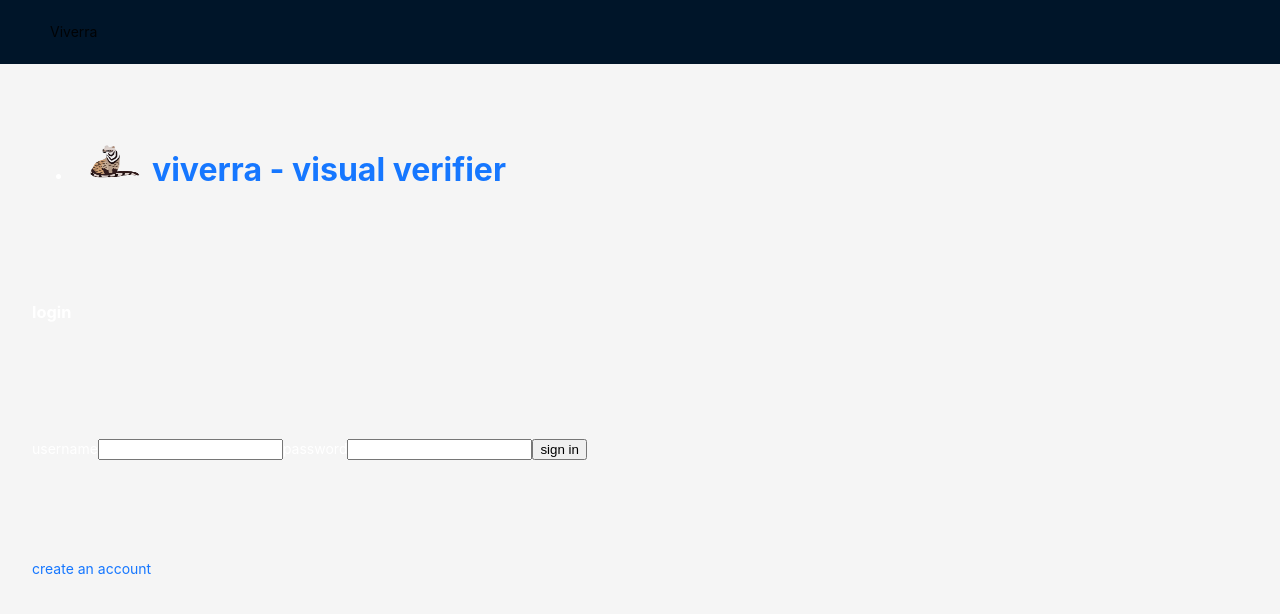
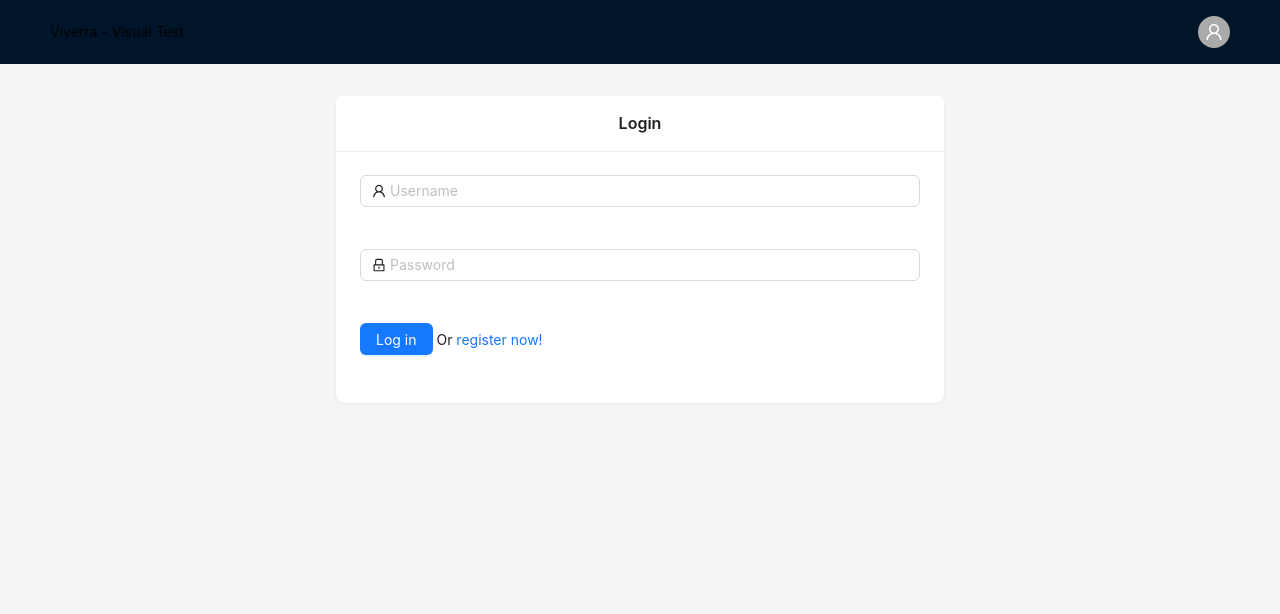
Before and after one commit to azzzub/viverra, a Next.js app: page /auth/login in a window 1280 px wide. Shown: the top 614 px of the page. Built offline with nearby package versions, Linux system fonts and the light colour scheme; no server answers.

Commit message:
add: new login and register

```diff
--- /dev/null
+++ b/pages/_app.module.css
@@ -0,0 +1,6 @@
+.header {
+    display: flex;
+    flex-direction: row;
+    justify-content: space-between;
+    align-items: center;
+}
--- a/pages/_app.tsx
+++ b/pages/_app.tsx
@@ -1,21 +1,23 @@
 // Prime react style
-import "primereact/resources/themes/lara-light-indigo/theme.css"; //theme
-import "primereact/resources/primereact.min.css"; //core css
-import "primeicons/primeicons.css"; //icons
+// import "primereact/resources/themes/lara-light-indigo/theme.css"; //theme
+// import "primereact/resources/primereact.min.css"; //core css
+// import "primeicons/primeicons.css"; //icons
 
 // Global style
 // import "@picocss/pico";
 import "../styles/globals.css";
+import styles from "./_app.module.css";
 
 // External
 import { QueryClient, QueryClientProvider } from "react-query";
-import { SessionProvider } from "next-auth/react";
+import { SessionProvider, signOut, useSession } from "next-auth/react";
 import { Toaster } from "react-hot-toast";
 import axios from "axios";
 
 // Next deps
 import type { AppProps } from "next/app";
-import { Layout } from "antd";
+import { Avatar, Dropdown, Layout, MenuProps, Typography } from "antd";
+import { UserOutlined } from "@ant-design/icons";
 
 axios.defaults.baseURL = process.env.NEXT_PUBLIC_BASE_URL;
 axios.defaults.withCredentials = true;
@@ -29,18 +31,44 @@ export default function App({
 }: AppProps) {
   const contentStyle: React.CSSProperties = {
     minHeight: "calc(100vh - 120px)",
-    lineHeight: '120px',
-    color: '#fff',
+    lineHeight: "120px",
+    color: "#fff",
     padding: "32px",
     float: "none",
   };
+
+  const items: MenuProps["items"] = [
+    {
+      key: "1",
+      label: <a onClick={() => {}}>My Team</a>,
+    },
+    {
+      key: "2",
+      label: <a onClick={() => signOut()}>Log Out</a>,
+    },
+  ];
 
   return (
     <>
       <Layout>
         <QueryClientProvider client={queryClient}>
           <SessionProvider session={session}>
-            <Layout.Header>Viverra</Layout.Header>
+            <Layout.Header className={styles.header}>
+              <Typography.Text>Viverra - Visual Test</Typography.Text>
+              <Dropdown
+                menu={{ items }}
+                placement="bottomRight"
+                arrow={{ pointAtCenter: true }}
+              >
+                <Avatar
+                  style={{
+                    backgroundColor: "#aaa",
+                    cursor: "pointer",
+                  }}
+                  icon={<UserOutlined rev={undefined} />}
+                />
+              </Dropdown>
+            </Layout.Header>
             <Layout.Content style={contentStyle}>
               <Toaster />
               <Component {...pageProps} />
--- /dev/null
+++ b/pages/auth/login.module.css
@@ -0,0 +1,14 @@
+.container {
+    margin: auto;
+    width: 50%;
+}
+
+.card {
+    width: auto;
+}
+
+.card > * > *{
+    display: flex;
+    flex-direction: column;
+    gap: 18px;
+}
--- a/pages/auth/login.tsx
+++ b/pages/auth/login.tsx
@@ -1,3 +1,5 @@
+import { LockOutlined, UserOutlined } from "@ant-design/icons";
+import { Button, Card, Form, Input } from "antd";
 import NavHeader from "components/NavHeader";
 import { signIn } from "next-auth/react";
 import Head from "next/head";
@@ -5,6 +7,7 @@ import Link from "next/link";
 import { useRouter } from "next/router";
 import { FormEventHandler, useState } from "react";
 import { toast } from "react-hot-toast";
+import styles from "./login.module.css";
 
 export default function SignIn() {
   const router = useRouter();
@@ -14,8 +17,6 @@ export default function SignIn() {
   });
 
   const submitHandler: FormEventHandler<HTMLFormElement> = async (e) => {
-    e.preventDefault();
-
     try {
       const res = await signIn("credentials", {
         username: userSession.username,
@@ -41,37 +42,77 @@ export default function SignIn() {
   return (
     <>
       <Head>
-        <title>login - viverra</title>
+        <title>Login - Viverra</title>
       </Head>
-      <main className="container">
-        <NavHeader hideSession={true} />
-        <h3>login</h3>
-        <form onSubmit={submitHandler}>
-          <label>
-            username
-            <input
+      <main className={styles.container}>
+        <Card title="Login" bordered={false} className={styles.card}>
+          <Form
+            name="normal_login"
+            className="login-form"
+            initialValues={{
+              remember: true,
+            }}
+            onFinish={submitHandler}
+          >
+            <Form.Item
               name="username"
-              type="text"
-              required
+              rules={[
+                {
+                  required: true,
+                  message: "Please input your Username!",
+                },
+              ]}
+            >
+              <Input
+                prefix={
+                  <UserOutlined
+                    rev={undefined}
+                    className="site-form-item-icon"
+                  />
+                }
+                placeholder="Username"
+                value={userSession.username}
                 onChange={(e) =>
                   setUserSession({ ...userSession, username: e.target.value })
                 }
               />
-          </label>
-          <label>
-            password
-            <input
+            </Form.Item>
+            <Form.Item
               name="password"
+              rules={[
+                {
+                  required: true,
+                  message: "Please input your Password!",
+                },
+              ]}
+            >
+              <Input
+                prefix={
+                  <LockOutlined
+                    className="site-form-item-icon"
+                    rev={undefined}
+                  />
+                }
                 type="password"
-              required
+                placeholder="Password"
+                value={userSession.password}
                 onChange={(e) =>
                   setUserSession({ ...userSession, password: e.target.value })
                 }
               />
-          </label>
-          <button type="submit">sign in</button>
-        </form>
-        <Link href={"/auth/new-user"}>create an account</Link>
+            </Form.Item>
+            <Form.Item>
+              <Button
+                type="primary"
+                htmlType="submit"
+                className="login-form-button"
+              >
+                Log in
+              </Button>{" "}
+              Or <Link href="/auth/new-user">register now!</Link>
+            </Form.Item>
+          </Form>
+        </Card>
       </main>
     </>
   );
--- a/pages/index.tsx
+++ b/pages/index.tsx
@@ -21,6 +21,10 @@ export default function Home() {
     searchName: "",
     searchCode: "",
   });
+
+  useEffect(()=>{
+    router.replace("/v2")
+  }, [])
 
   // Get the all collection
   const collectionsQuery = useQuery(
```
Also changed, not shown: pages/auth/login_v1.tsx (added, +78 -0 lines), pages/auth/new-user.tsx (+49 -24 lines), pages/auth/new-user_v1.tsx (added, +72 -0 lines). Lines whose indentation alone changed are shown as unchanged.
